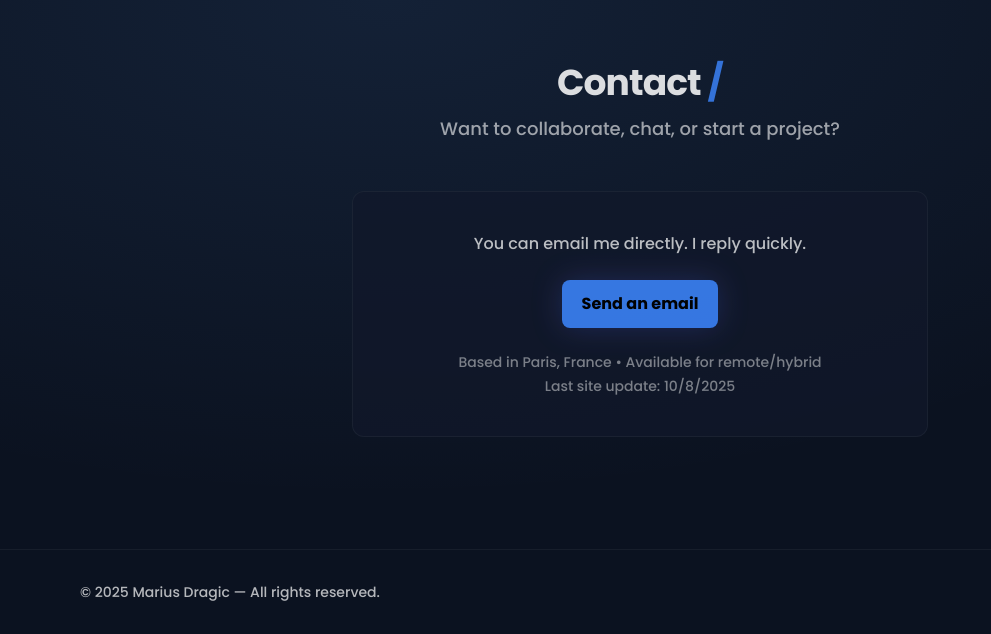
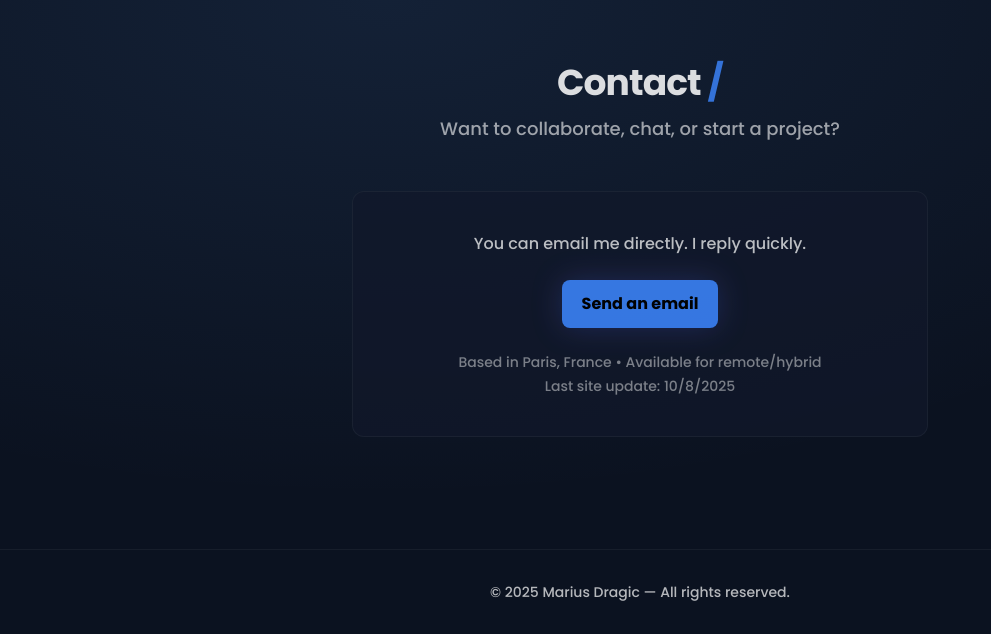
Before and after one commit to MariusDragic/MariusDragic.github.io, a React (Vite) app: page / in a window 1280 px wide. Shown: the part 2539-3173 px from the top of the page, without its empty margins (0-991 px from the left). Built offline with nearby package versions, Linux system fonts and the light colour scheme; no server answers.

Commit message:
Update footer + projects card links

```diff
--- a/src/components/Footer.tsx
+++ b/src/components/Footer.tsx
@@ -3,8 +3,8 @@
 const Footer = () => {
   return (
     <footer className="border-t border-white/5">
-      <div className="container-main py-6 sm:py-8 text-xs sm:text-sm text-white/70 flex flex-col sm:flex-row items-center justify-between gap-2 sm:gap-4 flex-wrap">
-        <p className="text-center sm:text-left w-full sm:w-auto">© {new Date().getFullYear()} Marius Dragic — All rights reserved.</p>
+      <div className="container-main py-6 sm:py-8 text-xs sm:text-sm text-white/70 flex flex-col items-center justify-center gap-2">
+        <p className="text-center w-full">© {new Date().getFullYear()} Marius Dragic — All rights reserved.</p>
       </div>
     </footer>
   );
--- a/src/components/ProjectCard.tsx
+++ b/src/components/ProjectCard.tsx
@@ -1,5 +1,5 @@
 
-import { FaGithub, FaStar, FaCodeBranch, FaGlobe } from "react-icons/fa";
+import { FaStar, FaCodeBranch, FaGlobe } from "react-icons/fa";
 
 interface ProjectCardProps {
   repo: {
@@ -25,21 +25,19 @@ const ProjectCard = ({ repo }: ProjectCardProps) => {
   } = repo;
 
   return (
-    <article className="card p-4 sm:p-5 hover:shadow-glow transition-all duration-200 cursor-pointer group flex flex-col h-full">
+    <a
+      href={html_url}
+      target="_blank"
+      rel="noreferrer"
+      className="card p-4 sm:p-5 hover:shadow-glow transition-all duration-200 cursor-pointer group flex flex-col h-full"
+      title={`View ${name} on GitHub`}
+      aria-label={`Open ${name} repository on GitHub`}
+    >
       <div className="flex items-start justify-between gap-2 sm:gap-3 flex-wrap">
         <h3 className="text-base sm:text-lg font-semibold group-hover:text-accent transition-colors break-words">
           {name}
         </h3>
-        <a
-          href={html_url}
-          target="_blank"
-          rel="noreferrer"
-          className="text-white/80 hover:text-secondary"
-          title="View on GitHub"
-          aria-label={`Open ${name} on GitHub`}
-        >
-          <FaGithub />
-        </a>
+        {/* GitHub icon removed - whole card is now clickable */}
       </div>
 
       {description && (
@@ -69,7 +67,7 @@ const ProjectCard = ({ repo }: ProjectCardProps) => {
           </a>
         )}
       </div>
-    </article>
+    </a>
   );
 };
 
```
